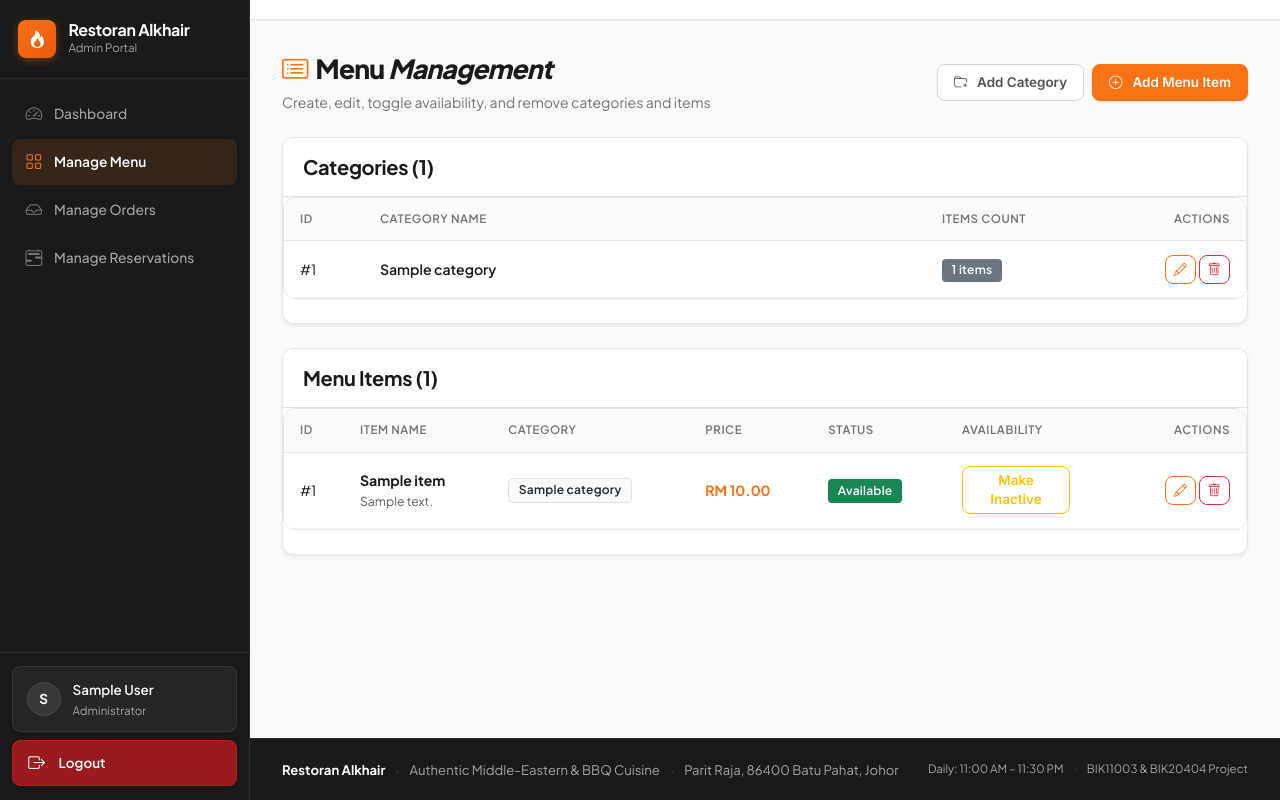
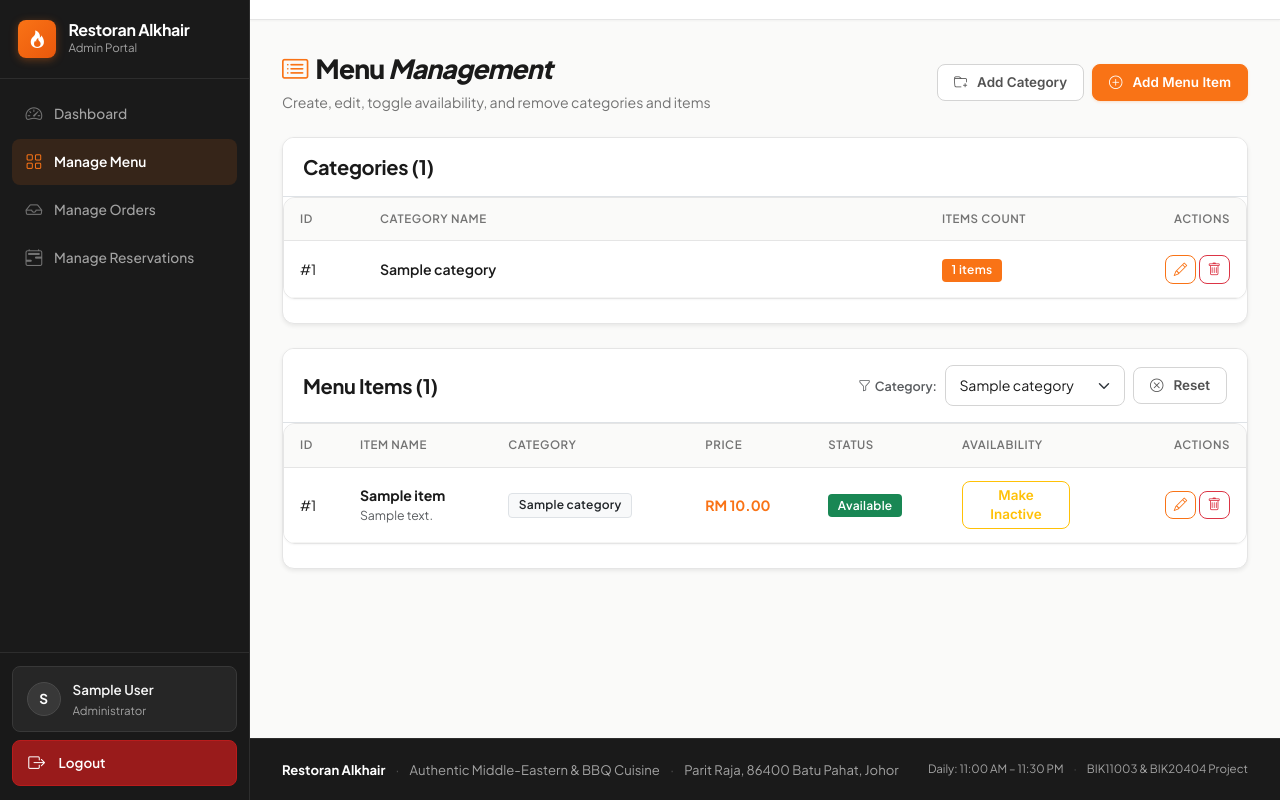
Before and after one commit to mohammad-jowel/Alkhair-Order-and-Reservation-System, a Django app: page /menu/manage/?category=1 in a window 1280 px wide. Run offline with Django 5.2, Linux system fonts and the light colour scheme; a user stored in the database is signed in; tables that the repository leaves empty hold one stand-in row (values such as "Sample post").

Commit message:
UI: Add category filter to menu items in admin manage menu

```diff
--- a/main/menu/views.py
+++ b/main/menu/views.py
@@ -36,12 +36,22 @@ def menu_list(request):
 @admin_required
 def manage_menu(request):
     """Admin management dashboard for menu categories and menu items."""
-    categories = MenuCategory.objects.all()
+    categories = MenuCategory.objects.prefetch_related('items').all()
     items = MenuItem.objects.select_related('category').all().order_by('category__category_name', 'item_name')
+
+    selected_category_id = request.GET.get('category')
+    if selected_category_id:
+        try:
+            category_id_int = int(selected_category_id)
+            items = items.filter(category_id=category_id_int)
+            selected_category_id = str(category_id_int)
+        except (ValueError, TypeError):
+            selected_category_id = None
 
     context = {
         'categories': categories,
         'items': items,
+        'selected_category_id': selected_category_id,
     }
     return render(request, 'menu/manage_menu.html', context)
 
--- a/main/templates/menu/manage_menu.html
+++ b/main/templates/menu/manage_menu.html
@@ -39,7 +39,11 @@
                         <tr>
                             <td>#{{ cat.category_id }}</td>
                             <td class="fw-semibold">{{ cat.category_name }}</td>
-                            <td><span class="badge bg-secondary">{{ cat.items.count }} items</span></td>
+                            <td>
+                                <a href="{% url 'menu:manage_menu' %}?category={{ cat.category_id }}" class="text-decoration-none" title="Filter items by {{ cat.category_name }}">
+                                    <span class="badge {% if selected_category_id == cat.category_id|stringformat:'s' %}bg-primary{% else %}bg-secondary{% endif %}">{{ cat.items.count }} items</span>
+                                </a>
+                            </td>
                             <td class="text-end">
                                 <a href="{% url 'menu:edit_category' cat.category_id %}" class="btn btn-sm btn-outline-primary py-1 px-2" title="Edit Category">
                                     <i class="bi bi-pencil"></i>
@@ -65,8 +69,22 @@
 
 <!-- Menu Items Table -->
 <div class="card shadow-sm border-0">
-    <div class="card-header bg-white py-3 border-bottom d-flex justify-content-between align-items-center">
+    <div class="card-header bg-white py-3 border-bottom d-flex flex-wrap justify-content-between align-items-center gap-2">
         <h5 class="fw-bold mb-0">Menu Items ({{ items.count }})</h5>
+        <form method="get" class="d-flex align-items-center gap-2 m-0">
+            <label for="categoryFilter" class="small text-muted fw-semibold mb-0 text-nowrap"><i class="bi bi-funnel me-1"></i>Category:</label>
+            <select id="categoryFilter" name="category" class="form-select form-select-sm" style="min-width: 180px;" onchange="this.form.submit()">
+                <option value="">All Categories</option>
+                {% for cat in categories %}
+                    <option value="{{ cat.category_id }}" {% if selected_category_id == cat.category_id|stringformat:"s" %}selected{% endif %}>{{ cat.category_name }}</option>
+                {% endfor %}
+            </select>
+            {% if selected_category_id %}
+                <a href="{% url 'menu:manage_menu' %}" class="btn btn-sm btn-outline-secondary text-nowrap" title="Reset filter">
+                    <i class="bi bi-x-circle me-1"></i>Reset
+                </a>
+            {% endif %}
+        </form>
     </div>
     <div class="card-body p-0">
         <div class="table-responsive-wrapper">
@@ -121,7 +139,13 @@
                         </tr>
                     {% empty %}
                         <tr>
-                            <td colspan="7" class="text-center py-4 text-muted">No menu items found.</td>
+                            <td colspan="7" class="text-center py-4 text-muted">
+                                {% if selected_category_id %}
+                                    No menu items found in this category. <a href="{% url 'menu:manage_menu' %}" class="text-primary ms-1">View all items</a>
+                                {% else %}
+                                    No menu items found.
+                                {% endif %}
+                            </td>
                         </tr>
                     {% endfor %}
                 </tbody>
```
Also changed, not shown: main/menu/tests.py (+23 -0 lines).
